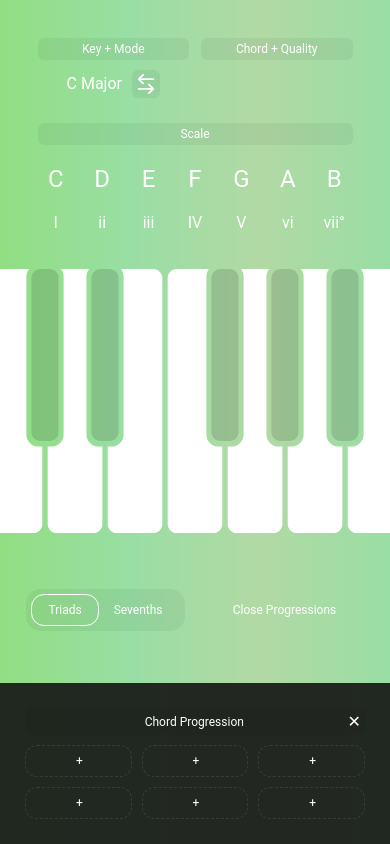
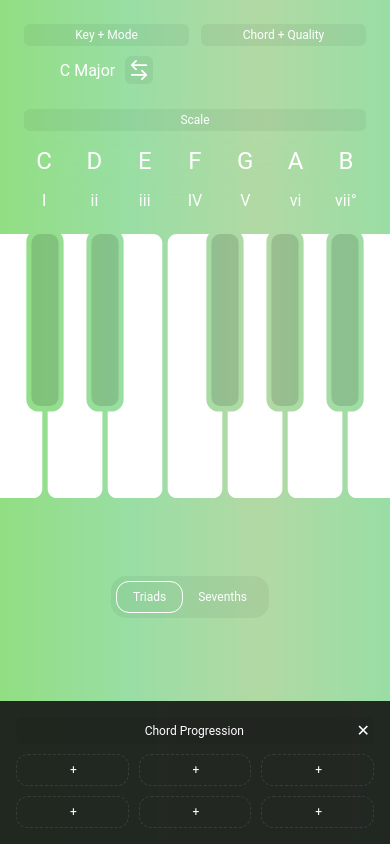
Before and after one commit to sethsharb/Chordtopia, a plain HTML site: page index.html in a window 390 px wide. Both pictures are taken after a click on the button "＋ New Progression". Drawn offline with Linux system fonts and the light colour scheme; a web font is replaced by a local one.

Commit message:
mobileFixes

```diff
--- a/index.html
+++ b/index.html
@@ -6,7 +6,7 @@
   <meta name="apple-mobile-web-app-capable" content="yes">
   <meta name="apple-mobile-web-app-status-bar-style" content="black-translucent">
   <meta name="apple-mobile-web-app-title" content="Chordtopia">
-  <meta name="viewport" content="width=device-width, initial-scale=1">
+  <meta name="viewport" content="width=device-width, initial-scale=1" viewport-fit="cover">
   <link rel="apple-touch-icon" href="assets/App-Icon.png">
 
 
--- a/styles.css
+++ b/styles.css
@@ -1,6 +1,6 @@
 @font-face {
   font-family: 'SF Pro';
-  src: url('fonts/SF-Pro.ttf') format('ttf');
+  src: url('fonts/SF-Pro.ttf') format('truetype');
   font-weight: normal;
   font-style: normal;
 }
@@ -98,8 +98,27 @@ button {
   --blackPopover: rgba(20,20,20,.9);
 }
 
-@media (max-width: 768px) {:root { --piano-scale: 1; }}
+@media (max-width: 768px) {:root { --piano-scale: 1; } body {grid-template-rows: auto auto 1fr auto !important;}}
 @media (max-height: 721px) {:root { --piano-scale: .75; }}
+
+
+
+html, body { height: 100%; }
+body { min-height: 100svh; }         /* stable */
+@supports (height: 100dvh) {
+  body { min-height: 100dvh; }       /* best when supported */
+}
+:root {
+  --safe-top: env(safe-area-inset-top);
+  --safe-bottom: env(safe-area-inset-bottom);
+}
+.header { padding-top: var(--safe-top); }
+.footer { padding-bottom: var(--safe-bottom); }
+
+:root { --safe-bottom: env(safe-area-inset-bottom); }
+body { padding-bottom: var(--safe-bottom); }
+
+
 
 body {
   display: grid;
@@ -111,8 +130,8 @@ body {
     "footer"
     "saved";
   margin: 0;
-  width: 100vw;
-  height: 100vh;
+  width: 100%;
+  height: 100svh;
 
   font-family: 'SF Pro', Roboto, sans-serif; font-weight: normal;
   font-size: var(--fontReg);
@@ -122,8 +141,9 @@ body {
   color: #ffffff;
   transition: background 0.5s ease;
 
-  overflow: hidden;
-}
+overflow-x: hidden;
+overflow-y: auto;}
+
 #header {grid-area: header;}
 #pianoSvgContainer {grid-area: piano;}
 #footer {grid-area: footer;}
@@ -243,11 +263,6 @@ button {
     border: 1px solid rgba(255,255,255,.28);
   }
 
-  .mode-button:hover,
-  .key-button:hover {
-    /* border-color: rgba(255,255,255,.5); */
-  }
-
   .mode-button:focus-visible,
   .key-button:focus-visible {
     outline: 2px solid rgba(255,255,255,.7);
@@ -262,15 +277,6 @@ button {
     background: white;
     color: black;
     border-color: white;
-  }
-
-  .key-button:hover,
-  .mode-button:hover,
-  .scale-note:hover {
-    /* background-color: rgba(255, 255, 255, 0.2);
-    border-radius: var(--radiusLg);
-    mix-blend-mode: normal;
-    color: white; */
   }
 
 
@@ -304,12 +310,16 @@ button {
   }
 
 #scale-display, #roman-display {
-    /* margin: 0 auto; */ z-index: 3;
+    margin: 0 auto; z-index: 3;
     display: grid;
     grid-auto-flow: column;
     grid-auto-columns: minmax(36px, 80px);
     align-items: baseline;
     column-gap: var(--gapSpace);
+    justify-content: center;
+    backdrop-filter: blur(10px);
+    -webkit-backdrop-filter: blur(15px);
+    border-radius: var(--radiusLg);
   }
 
     .label, .popover-title { font-size: var(--fontSm); background-color: var(--blackTrans1); padding: var(--btnPadSm); border-radius: var(--radiusSm);}
@@ -373,6 +383,10 @@ button {
     #active_mode-key svg {
       min-height: 1.25em;
       min-width: 1.25em;
+    }
+
+    .scale-note {
+      padding: 6px;
     }
 }
 
@@ -464,11 +478,27 @@ button {
   grid-auto-columns: 85px;
 }
 @media (max-width: 768px) {
+  :root {
+    --sectionPadding: 16px;
+  }
+  #footer {
+    gap: var(--gapSpace);
+  }
+
   #chordVar {
-      grid-template-columns: 159px max-content 159px;
+    grid-template-areas:
+    "num inv"
+    "pro pro";
+    display: grid;
+    grid-template-columns:  max-content max-content;
+
   }
   .segmented, .inversions.show {
     grid-auto-columns: unset;
+  }
+
+  #saved-chords-trigger[aria-expanded="true"] {
+    display: none;
   }
 }
 
@@ -526,10 +556,6 @@ button {
   opacity: .85;
 }
 
-.chord-match:hover {
-  /* background: rgba(255, 255, 255, .08); */
-}
-
 #chord-search-results.chord-search-popover {
   position: fixed;
   display: none;
@@ -565,9 +591,6 @@ button {
   cursor: pointer;
 }
 
-#chord-search-results.chord-search-popover .chord-match:hover {
-  /* background: rgba(255, 255, 255, .08); */
-}
 
 .chord-line {
   display: flex;
@@ -656,6 +679,9 @@ button {
   grid-template-columns: minmax(0, 1fr) auto;
   align-items: center;
   column-gap: var(--gapSpace);
+  max-height: 1em;
+  align-content: center;
+
 } .slot:has(.filled) {
   border: none;
   background-color: white;
```
